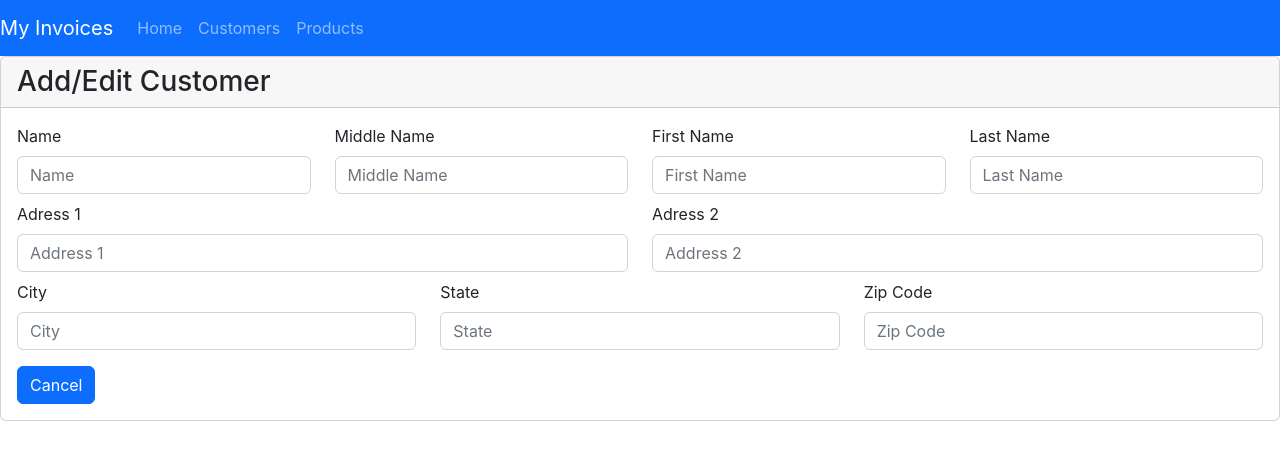
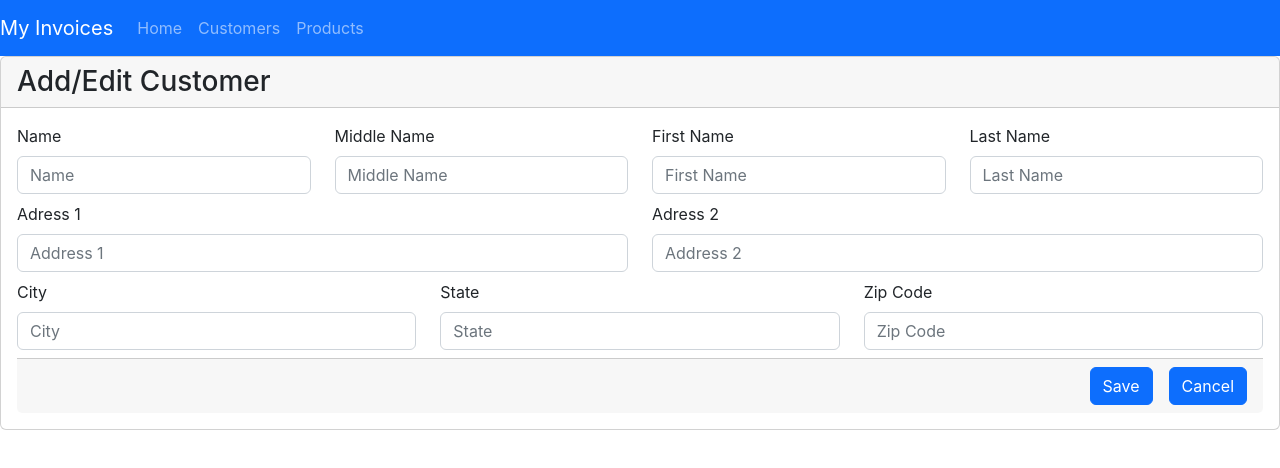
Before and after one commit to dvelez1/my-invoices-app, a React (Create React App) app: page /customerUpsert in a window 1280 px wide. Shown: the top 468 px of the page. Built offline with nearby package versions, Linux system fonts and the light colour scheme.

Commit message:
CustomerUpsert elements

```diff
--- a/src/components/Customers/CustomerUpsert.tsx
+++ b/src/components/Customers/CustomerUpsert.tsx
@@ -12,8 +12,6 @@ export const CustomerUpsert = () => {
       <div className="card">
         <h3 className="card-header">Add/Edit Customer</h3>
         <div className="card-body">
-
-
           <div className="row">
             <div className="col-md-3">
               <label className="form-label">Name</label>
@@ -113,15 +111,22 @@ export const CustomerUpsert = () => {
             </div>
           </div>
 
+          <div className="card-footer text-muted">
+            <div className="d-grid gap-2 d-md-flex justify-content-md-end">
+              <button className="btn btn-primary me-md-2" type="button">
+                Save
+              </button>
               <button
+                className="btn btn-primary"
                 type="button"
-            className="btn btn-primary mt-2"
                 onClick={handleUpsertClick}
               >
                 Cancel
               </button>
             </div>
           </div>
+        </div>
+      </div>
     </>
   );
 };
```
Lines whose indentation alone changed are shown as unchanged.
